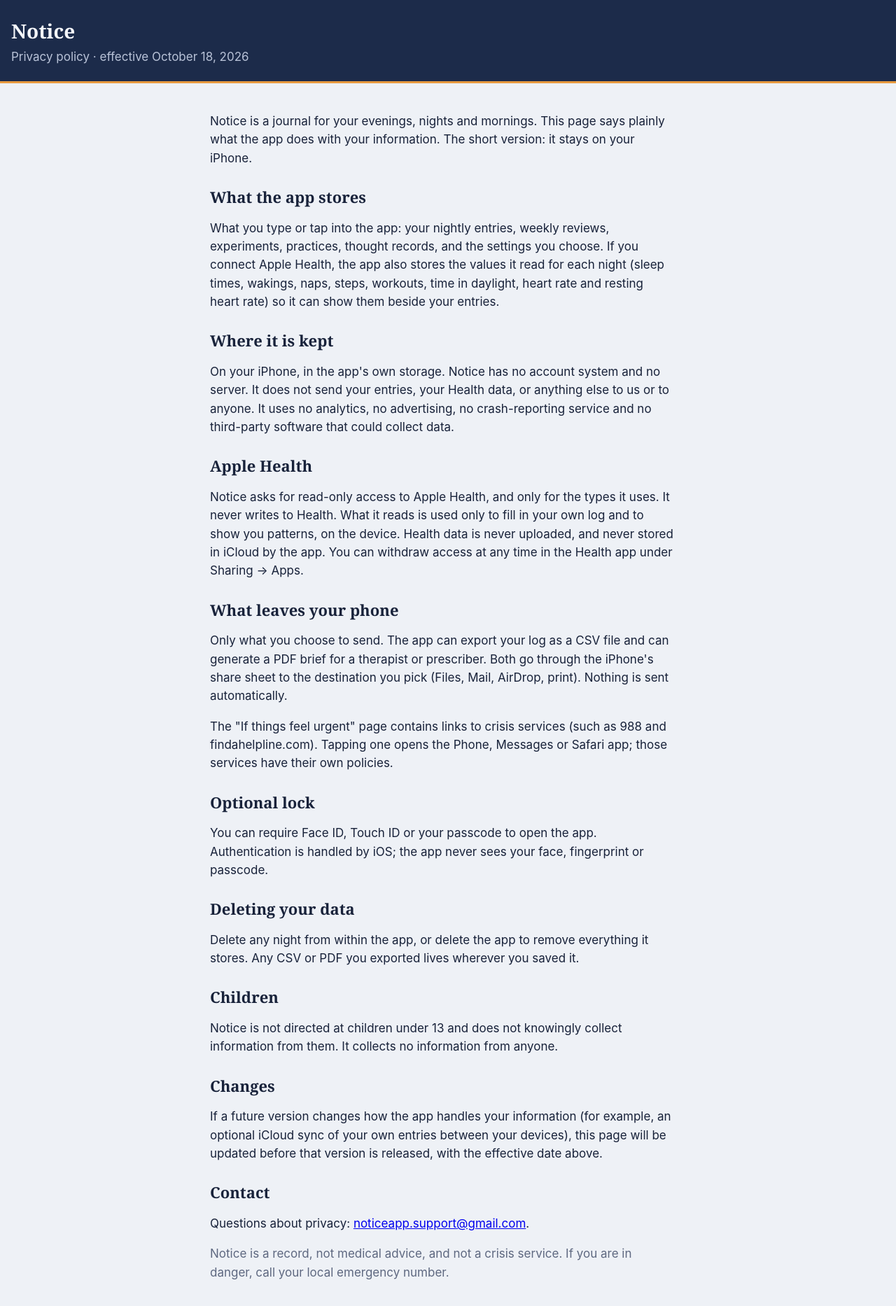
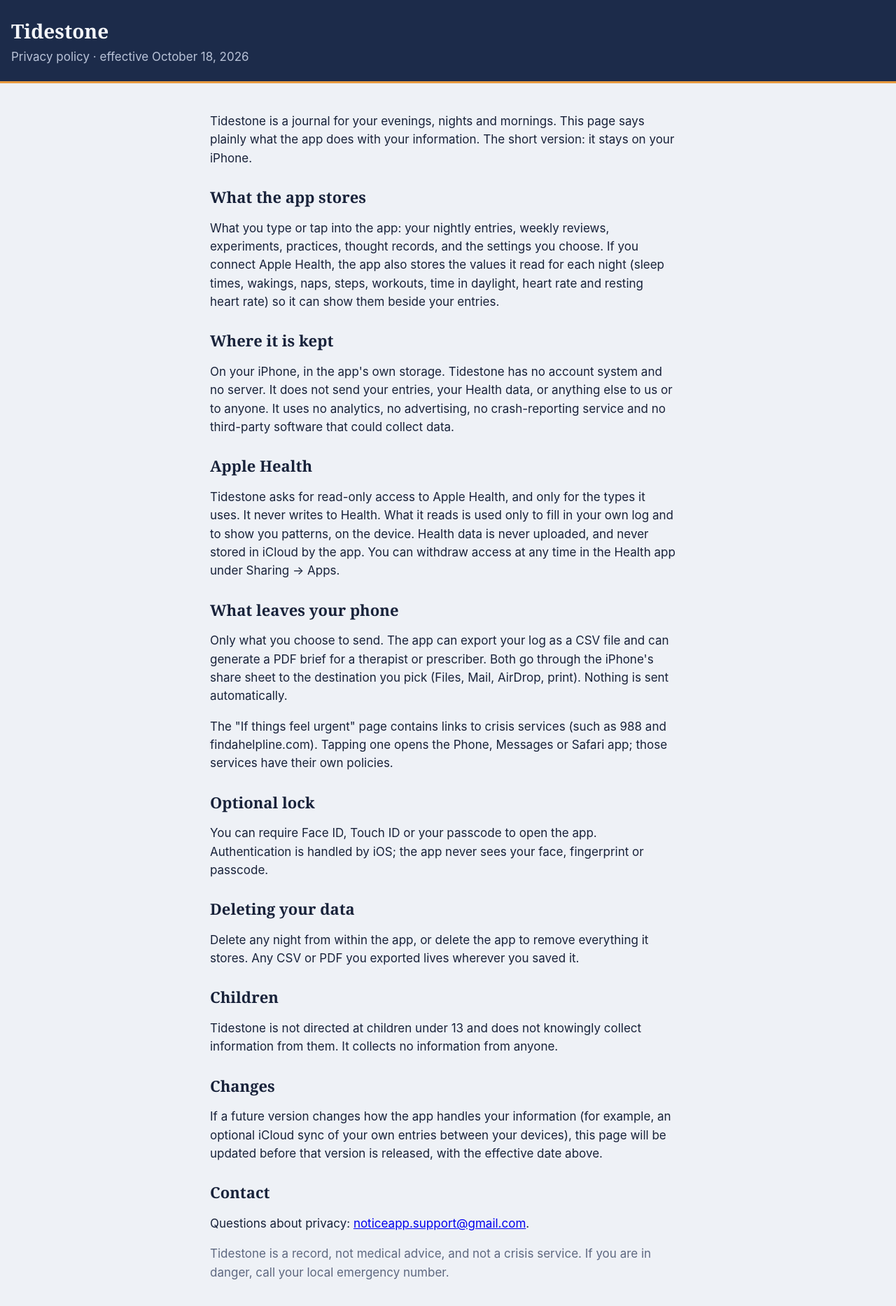
Before and after one commit to NateMietk/notice-site, a plain HTML site: page privacy.html in a window 1280 px wide. Shown: the whole page at 70% size. Drawn offline with Linux system fonts and the light colour scheme.

Commit message:
Rename to Tidestone

```diff
--- a/privacy.html
+++ b/privacy.html
@@ -3,7 +3,7 @@
 <head>
 <meta charset="utf-8">
 <meta name="viewport" content="width=device-width, initial-scale=1">
-<title>Notice privacy policy</title>
+<title>Tidestone privacy policy</title>
 <style>
   :root { --bg:#EEF1F6; --ink:#18223A; --muted:#5E6880; --dawn:#E79A3F; --night:#1C2B4A; }
   @media (prefers-color-scheme: dark) { :root { --bg:#0F1729; --ink:#E8ECF4; --muted:#9AA4BA; --dawn:#F0A955; --night:#0A1222; } }
@@ -19,20 +19,20 @@
 </head>
 <body>
 <header>
-  <h1>Notice</h1>
+  <h1>Tidestone</h1>
   <p>Privacy policy · effective October 18, 2026</p>
 </header>
 <main>
-  <p>Notice is a journal for your evenings, nights and mornings. This page says plainly what the app does with your information. The short version: it stays on your iPhone.</p>
+  <p>Tidestone is a journal for your evenings, nights and mornings. This page says plainly what the app does with your information. The short version: it stays on your iPhone.</p>
 
   <h2>What the app stores</h2>
   <p>What you type or tap into the app: your nightly entries, weekly reviews, experiments, practices, thought records, and the settings you choose. If you connect Apple Health, the app also stores the values it read for each night (sleep times, wakings, naps, steps, workouts, time in daylight, heart rate and resting heart rate) so it can show them beside your entries.</p>
 
   <h2>Where it is kept</h2>
-  <p>On your iPhone, in the app's own storage. Notice has no account system and no server. It does not send your entries, your Health data, or anything else to us or to anyone. It uses no analytics, no advertising, no crash-reporting service and no third-party software that could collect data.</p>
+  <p>On your iPhone, in the app's own storage. Tidestone has no account system and no server. It does not send your entries, your Health data, or anything else to us or to anyone. It uses no analytics, no advertising, no crash-reporting service and no third-party software that could collect data.</p>
 
   <h2>Apple Health</h2>
-  <p>Notice asks for read-only access to Apple Health, and only for the types it uses. It never writes to Health. What it reads is used only to fill in your own log and to show you patterns, on the device. Health data is never uploaded, and never stored in iCloud by the app. You can withdraw access at any time in the Health app under Sharing → Apps.</p>
+  <p>Tidestone asks for read-only access to Apple Health, and only for the types it uses. It never writes to Health. What it reads is used only to fill in your own log and to show you patterns, on the device. Health data is never uploaded, and never stored in iCloud by the app. You can withdraw access at any time in the Health app under Sharing → Apps.</p>
 
   <h2>What leaves your phone</h2>
   <p>Only what you choose to send. The app can export your log as a CSV file and can generate a PDF brief for a therapist or prescriber. Both go through the iPhone's share sheet to the destination you pick (Files, Mail, AirDrop, print). Nothing is sent automatically.</p>
@@ -45,7 +45,7 @@
   <p>Delete any night from within the app, or delete the app to remove everything it stores. Any CSV or PDF you exported lives wherever you saved it.</p>
 
   <h2>Children</h2>
-  <p>Notice is not directed at children under 13 and does not knowingly collect information from them. It collects no information from anyone.</p>
+  <p>Tidestone is not directed at children under 13 and does not knowingly collect information from them. It collects no information from anyone.</p>
 
   <h2>Changes</h2>
   <p>If a future version changes how the app handles your information (for example, an optional iCloud sync of your own entries between your devices), this page will be updated before that version is released, with the effective date above.</p>
@@ -53,7 +53,7 @@
   <h2>Contact</h2>
   <p>Questions about privacy: <a href="mailto:noticeapp.support@gmail.com">noticeapp.support@gmail.com</a>.</p>
 
-  <p class="muted">Notice is a record, not medical advice, and not a crisis service. If you are in danger, call your local emergency number.</p>
+  <p class="muted">Tidestone is a record, not medical advice, and not a crisis service. If you are in danger, call your local emergency number.</p>
 </main>
 </body>
 </html>
```
Also changed, not shown: support.html (+6 -6 lines).
